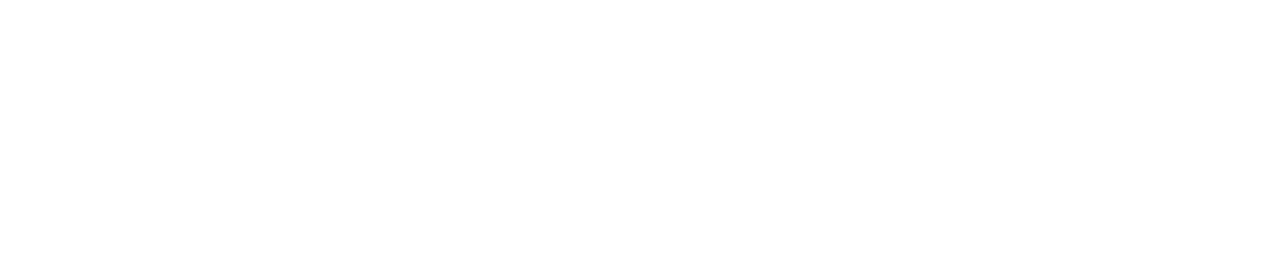
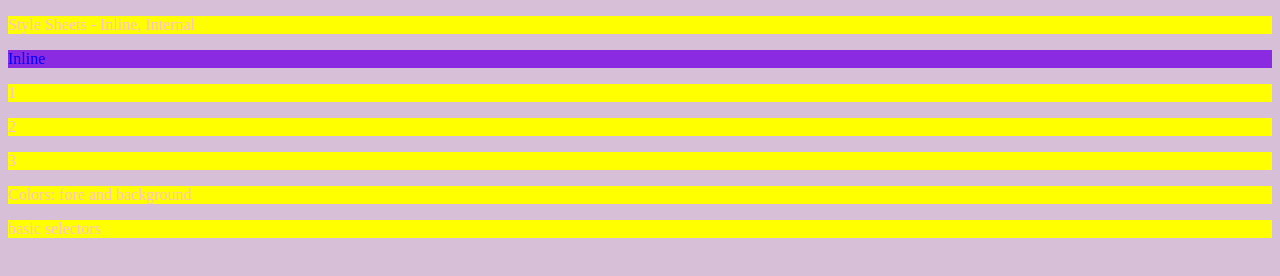
Before and after one commit to 965399787/Week-3-Lecture-1-Tuesday-, a plain HTML site: page index.html in a window 1280 px wide. Drawn offline with Linux system fonts and the light colour scheme.

Commit message:
Update index.html

```diff
--- a/index.html
+++ b/index.html
@@ -4,9 +4,37 @@
     <meta charset="UTF-8">
     <meta http-equiv="X-UA-Compatible" content="IE=edge">
     <meta name="viewport" content="width=device-width, initial-scale=1.0">
-    <title>Document</title>
+    <title>Week 3: Lecture 1</title>
+    <style>
+        /* Selectors */
+        body{
+            background-color: thistle;
+        }
+        p{
+            color:pink;
+            background-color: yellow;
+        }
+        a{
+            color: orange;
+            background-color: coral;
+        }
+    </style>
 </head>
 <body>
+    <p>Style Sheets - Inline, Internal</p>
+    <!-- Cascaging Style Sheets -->
+    <!-- Inline Style -->
+    <!-- style ="poparty: value" -->
+    <p style="color:blue; background-color:blueviolet">Inline <Style></Style></p>
+    <p>1</p>
+    <p>2</p>
+    <p>3</p>
+    <p style="background-color: green;"></p>
+    <p>Colors: fore and background</p>
+    <p> basic selectors</p>
 
+
+
+    <Inline></Inline>
 </body>
 </html>
```
